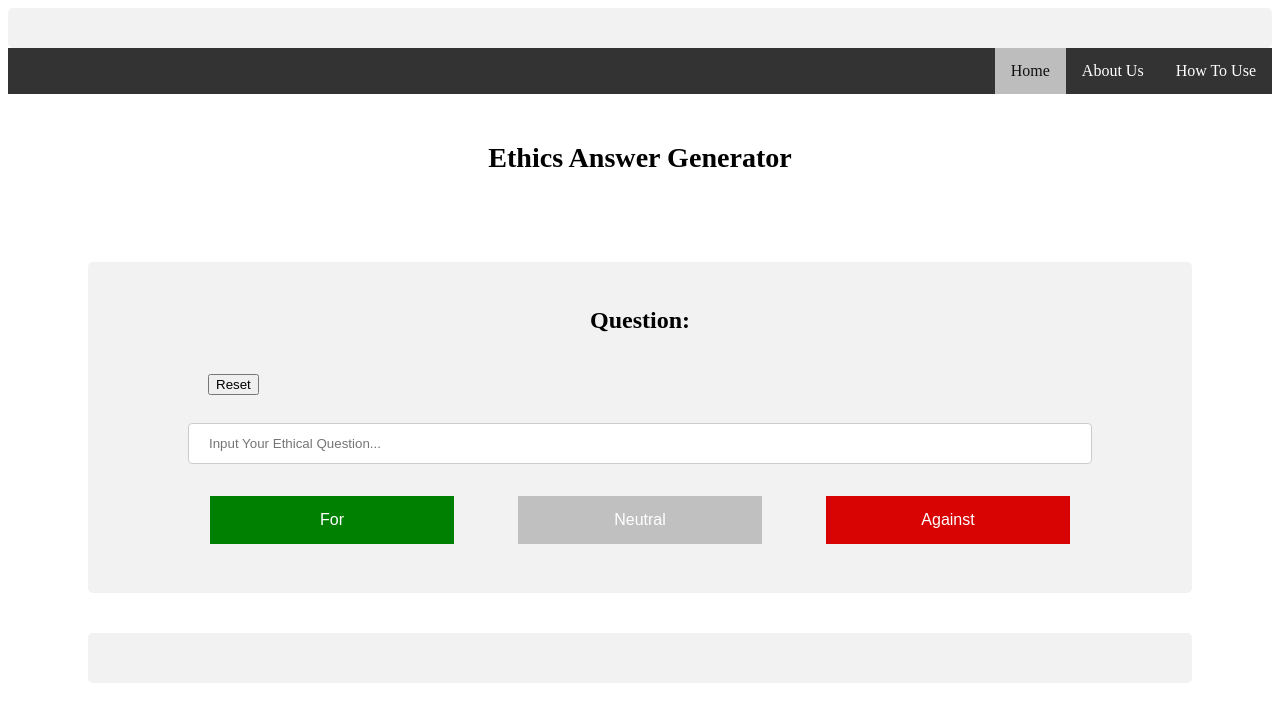
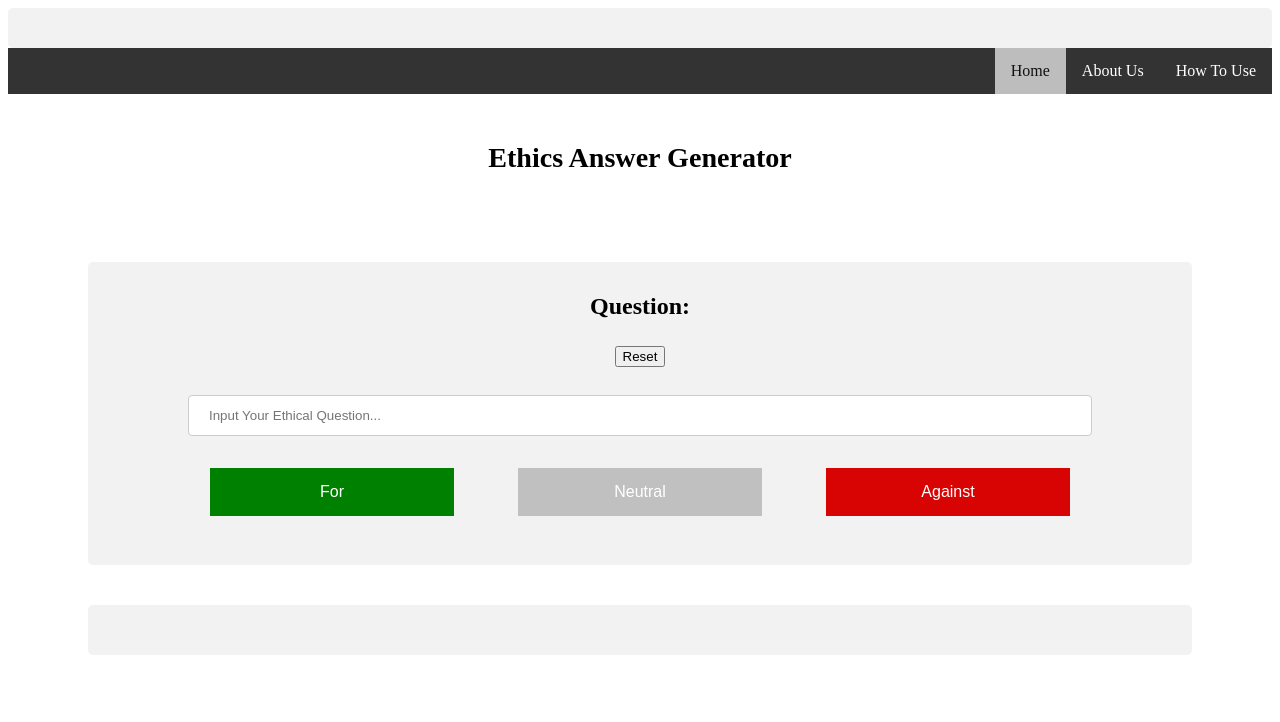
Before and after one commit to isabellabrielle/EthicalIssuesApp, a plain HTML site: page index.html in a window 1280 px wide. Drawn offline with Linux system fonts and the light colour scheme.

Commit message:
Update index.css

```diff
--- a/index.css
+++ b/index.css
@@ -94,6 +94,12 @@ ul {
     gap: 60px;
 }
 
+.resetContainer {
+
+  text-align: center;
+
+}
+
 .questionContainer {
     padding: 25px 100px;
     margin: 40px 80px;
@@ -120,6 +126,8 @@ ul {
     text-align: center;
     font-weight: bolder;
     font-size: x-large;
+    padding: 2px;
+  margin: 4px;
 }
 
 .center{
```
